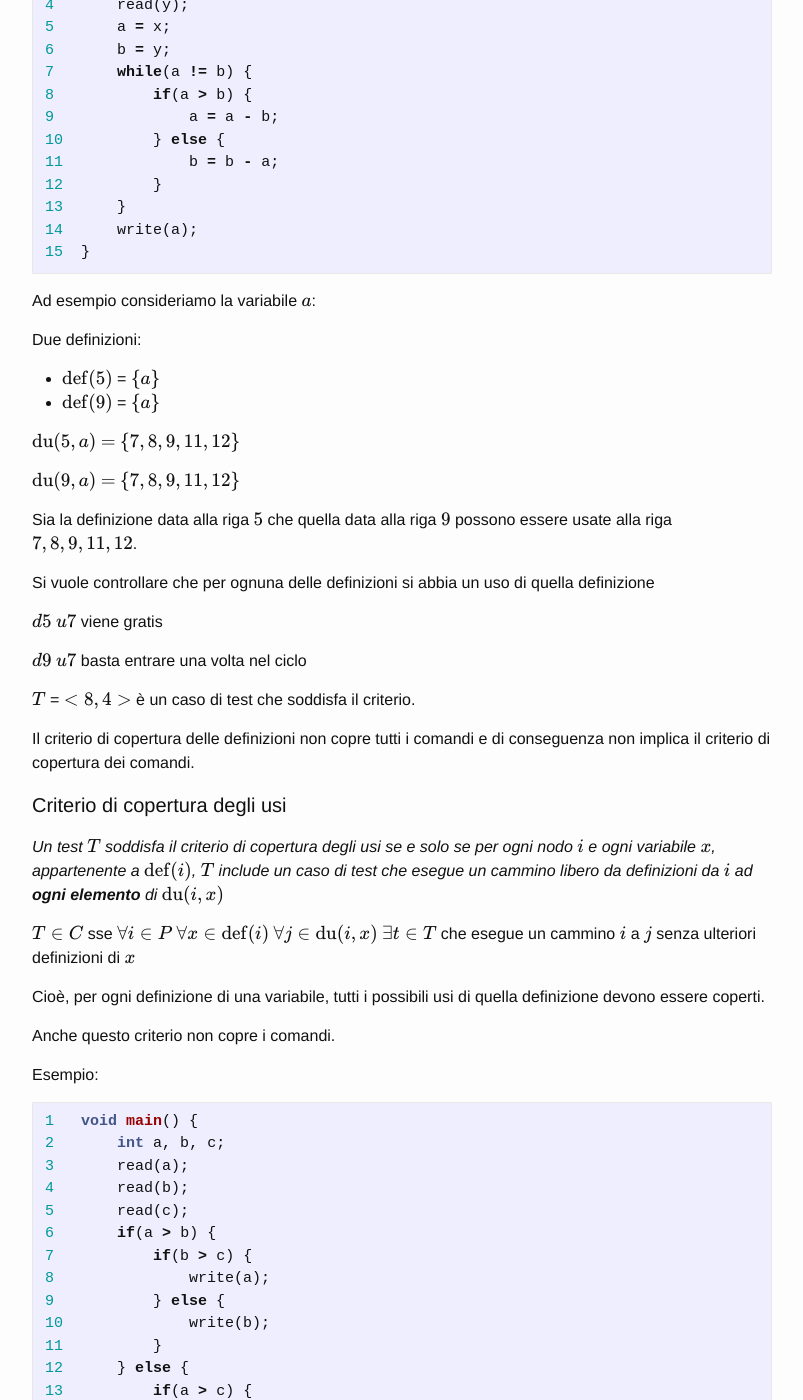
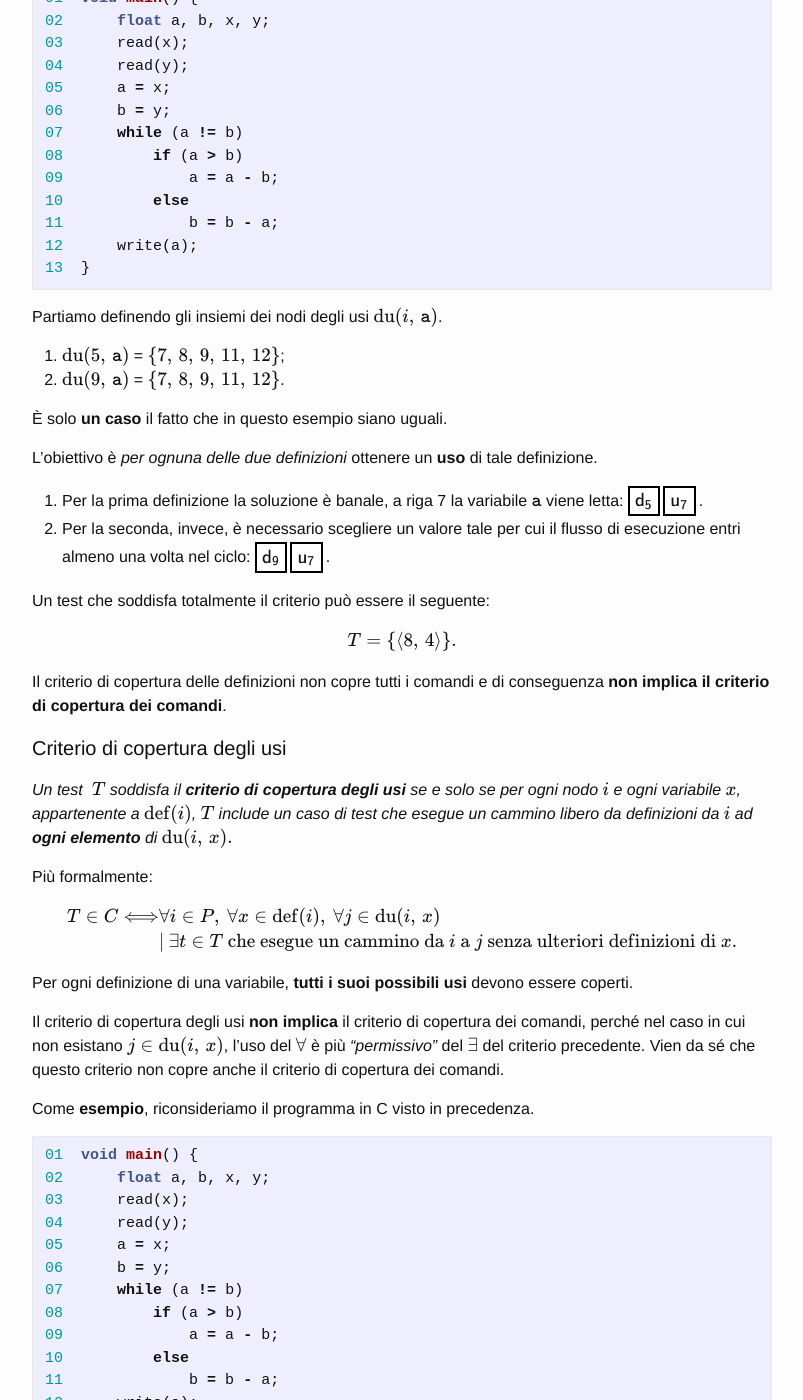
Before and after one commit to MarcoBuster/sweng, a Jekyll site: the page built from _posts/2022-11-23-testing-e-processi-di-review.md, in a window 1280 px wide and 1400 px high, scrolled down 15646 px. Shown: the whole window, without its empty margins (238-1041 px from the left). Built offline with Jekyll 4.4.1, drawn with Linux system fonts in a browser that asks for light colours; formulas are drawn with MathJax 3; the table of contents is made by our own code; some of the changed text lies outside the part shown.

Commit message:
Refactor 'Analisi statica::Criteri di copertura' subsubsection

````diff
--- a/_posts/2022-11-23-testing-e-processi-di-review.md
+++ b/_posts/2022-11-23-testing-e-processi-di-review.md
@@ -172,7 +172,7 @@
 
 #### Criterio di copertura dei comandi
 
-_Un test $$T$$ soddisfa il __criterio di copertura dei comandi__ se e solo se ogni comando eseguibile del programma è eseguito in corrispondenza di almeno un caso di test $$t \in T$$._
+_Un test $$\ T$$ soddisfa il __criterio di copertura dei comandi__ se e solo se ogni comando eseguibile del programma è eseguito in corrispondenza di almeno un caso di test $$t \in T$$._
 
 Consideriamo il seguente programma in pseudocodice.
 
@@ -221,7 +221,7 @@
 
 #### Criterio di copertura delle decisioni
 
-_Un test T soddisfa il **criterio di copertura delle decisioni** se e solo se ogni decisione (effettiva) viene resa sia vera che falsa in corrispondenza di almeno un caso di test $$t \in T$$_.
+_Un test $$\ T$$ soddisfa il **criterio di copertura delle decisioni** se e solo se ogni decisione (effettiva) viene resa sia vera che falsa in corrispondenza di almeno un caso di test $$t \in T$$_.
 
 La metrica è la percentuale delle **decisioni totali possibili** presenti nel codice che sono state rese \\
 **sia vere che false** nel test.
@@ -269,7 +269,7 @@
 
 #### Criterio di copertura delle condizioni
 
-_Un test T soddisfa il __criterio di copertura delle condizioni__ se e solo se ogni singola condizione (effettiva) viene resa sia vera che falsa in corrispondenza di almeno un caso di test t contenuto in T_
+_Un test $$\ T$$ soddisfa il __criterio di copertura delle condizioni__ se e solo se ogni singola condizione (effettiva) viene resa sia vera che falsa in corrispondenza di almeno un caso di test t contenuto in T_
 
 Similmente ai criteri precedenti, la metrica è la percentuale delle __condizioni__ che sono state rese __sia vere che false__ su quelle per cui è possibile farlo.
 
@@ -317,7 +317,7 @@
 
 #### Criterio di copertura delle decisioni e condizioni
 
-_Un test $$T$$ soddisfa il **criterio di copertura delle decisioni e delle condizioni** se e solo se **ogni decisione** vale sia vero che falso e **ogni condizione** che compare nelle decisioni del programma vale sia vero che falso per diversi casi di test $$t \in T$$_.
+_Un test $$\ T$$ soddisfa il **criterio di copertura delle decisioni e delle condizioni** se e solo se **ogni decisione** vale sia vero che falso e **ogni condizione** che compare nelle decisioni del programma vale sia vero che falso per diversi casi di test $$t \in T$$_.
 
 È – intuitivamente – l'**intersezione** del criterio di copertura delle decisioni con il criterio di copertura delle condizioni.
 
@@ -325,7 +325,7 @@
 
 #### Criterio di copertura delle condizioni composte
 
-_Un test $$T$$ soddisfa il **criterio di copertura delle condizioni composte** se e solo se ogni possibile composizione delle condizioni base vale sia vero che falso per diversi casi di $$t \in T$$_
+_Un test $$\ T$$ soddisfa il **criterio di copertura delle condizioni composte** se e solo se ogni possibile composizione delle condizioni base vale sia vero che falso per diversi casi di $$t \in T$$_
 
 Si noti come __questo criterio implichi il precedente__ (criterio di copertura delle decisioni e condizioni).
 
@@ -395,7 +395,7 @@
 
 #### Criterio di copertura dei cammini
 
-_Un test $$T$$ soddisfa il **criterio di copertura dei cammini** se e solo se ogni cammino del grafo di controllo del programma viene percorso per almeno un caso di $$t \in T$$_.
+_Un test $$\ T$$ soddisfa il **criterio di copertura dei cammini** se e solo se ogni cammino del grafo di controllo del programma viene percorso per almeno un caso di $$t \in T$$_.
 
 La metrica è il rapporto tra i __cammini percorsi__ e __quelli effettivamente percorribili__.
 
@@ -689,140 +696,184 @@
 
 possa rappresentare qualsiasi programma.
 
-Rappresentando la sequenza in questo modo è possibile identificare eventuali anomalie anche nel caso di cicli e decisioni.
-
 ## Analisi statica e Testing
 
 Ma cosa c'entra l'**analisi statica** con il **testing**?
 
-L'_analisi statica_ può aiutare a _selezionare i casi di test_ basandosi sulle _sequenze_ _definizione_-_uso_ delle variabili.
+Dall'analisi statica è possibile arrivare per esempio alle seguenti osservazioni:
+- purché si presenti un malfunzionamento dovuto a una anomalia in una _definizione_, deve essere _usato_ il valore che è stato assegnato;
+- un ciclo dovrebbe essere ripetuto (di nuovo) se verrà _usato_ un valore _definito_ alla iterazione precedente.
 
-Per esempio:
+L'analisi statica può quindi aiutare a **selezionare i casi di test** basandosi sulle _sequenze definizione-uso_ delle variabili.
 
-* perché si presenti un malfunzionamento dovuto a una anomalia in una _definizione_, deve essere _usato_ il valore che è stato assegnato
+### Terminologia
 
-* un ciclo dovrebbe essere ripetuto (di nuovo) se verrà _usato_ un valore _definito_ alla iterazione precedente
+Dato un comando $$i$$, si definisce $$\operatorname{def}(i)$$ come l'**insieme delle variabili** definite in $$i$$.
 
-### Definizioni e altri criteri
+Data una variabile $$x$$ e un comando $$i$$, si definisce $$\operatorname{du}(x, \, i)$$ come l'**insieme dei nodi** $$j$$ tali che:
+- $$x \in \operatorname{def}(i)$$: \\
+la variabile $$x$$ è **definita** in $$i$$;
+- $$x$$ è **usata** in $$j$$;
+- **esiste un cammino** da $$i$$ a $$j$$, **libero da definizioni** di $$x$$: \\
+è necessario controllare che $$x$$ non sia stata sovrascritta nei nodi intermedi.
 
-$$\operatorname{def}(i)$$ è l'insieme delle variabili che sono definite in $$i$$
-
-$$\operatorname{du}(i, x)$$ è l'insieme dei nodi j tali che:
-
-* $$x$$ $$\in \operatorname{def}(i)$$
-
-* $$x$$ usato in $$j$$
-
-* esiste un cammino da $$i$$ a $$j$$, libero da definizione di $$x$$
+### Criteri di copertura
 
 #### Criterio di copertura delle definizioni
 
-_Un test $$T$$ soddisfa il criterio di copertura delle definizioni se e solo se per ogni nodo $$i$$ e ogni variabile $$x$$, appartenente a $$\operatorname{def}(i)$$, $$T$$ include un caso di test che esegue un cammino libero da definizioni da $$i$$ ad almeno uno degli elementi di $$\operatorname{du}(i, x)$$_
+_Un test $$\ T$$ soddisfa il **criterio di copertura delle definizioni** se e solo se per ogni nodo $$i$$ e ogni variabile $$x \in \operatorname{def}(i)$$, $$T$$ include un caso di test che esegue un cammino libero da definizioni da $$i$$ ad almeno uno degli elementi di $$\operatorname{du}(i, x).$$_
 
-$$T \in C$$ sse $$ \forall i \in P$$ $$\forall x \in \operatorname{def}(i)$$ $$\exists j \in \operatorname{du}(i, x)$$ $$\exists t \in T$$ che esegue un cammino $$i$$ a $$j$$ senza ulteriori definizioni di $$x$$
+Più formalmente:
 
-Esempio:
+$$
+\begin{align*}
+T \in C \Longleftrightarrow& \forall i \in P, \  \forall x \in \operatorname{def}(i), \ \exists j \in \operatorname{du}(i, \, x) \\
+&| \: \exists t \in T \ \text{che esegue un cammino da $i$ a $j$ senza ulteriori definizioni di $x$}.
+\end{align*}
+$$
+
+Riconsideriamo l'__esempio__ già visto in precendenza, considerando la variabile $$\texttt{a}$$.
 
 ```c
-1   void main() {
-2       float a, b, x, y;
-3       read(x);
-4       read(y);
-5       a = x;
-6       b = y;
-7       while(a != b) {
-8           if(a > b) {
-9               a = a - b;
-10          } else {
+01  void main() {
+02      float a, b, x, y;
+03      read(x);
+04      read(y);
+05      a = x;
+06      b = y;
+07      while (a != b)
+08          if (a > b)
+09              a = a - b;
+10          else
 11              b = b - a;
-12          }
-13      }
-14      write(a);
-15  }
+12      write(a);
+13  }
 ```
 
-Ad esempio consideriamo la variabile $$a$$:
+Partiamo definendo gli insiemi dei nodi degli usi $$\operatorname{du}(i, \, \mathtt a)$$.
+1. $$\operatorname{du}(5, \, \mathtt a)$$ = $$\{7, \, 8, \, 9, \, 11, \, 12\}$$;
+2. $$\operatorname{du}(9, \, \mathtt a)$$ = $$\{7, \, 8, \, 9, \, 11, \, 12\}$$.
 
-Due definizioni:
-* $$\operatorname{def}(5)$$ = $$\{a\}$$
-* $$\operatorname{def}(9)$$ = $$\{a\}$$
+È solo **un caso** il fatto che in questo esempio siano uguali.
 
-$$\operatorname{du}(5, a)$$ $$=$$ $$\{7, 8, 9, 11, 12\}$$
+L'obiettivo è _per ognuna delle due definizioni_ ottenere un __uso__ di tale definizione.
 
-$$\operatorname{du}(9, a)$$ $$=$$ $$\{7, 8, 9, 11, 12\}$$
+1. Per la prima definizione la soluzione è banale, a riga 7 la variabile $$\mathtt a$$ viene letta:
+$$\D{5}\U{7}$$.
+2. Per la seconda, invece, è necessario scegliere un valore tale per cui il flusso di esecuzione entri almeno una volta nel ciclo:
+$$\D{9}\U{7}$$.
 
-Sia la definizione data alla riga $$5$$ che quella data alla riga $$9$$ possono essere usate alla riga $$7, 8, 9, 11, 12$$.
+Un test che soddisfa totalmente il criterio può essere il seguente:
 
-Si vuole controllare che per ognuna delle definizioni si abbia un uso di quella definizione
+$$
+T = \{ \langle 8, \, 4 \rangle \}.
+$$
 
-$$d5$$ $$u7$$ viene gratis
-
-$$d9$$ $$u7$$ basta entrare una volta nel ciclo
-
-$$T$$ = $${ <8, 4> }$$ è un caso di test che soddisfa il criterio.
-
-Il criterio di copertura delle definizioni non copre tutti i comandi e di conseguenza non implica il criterio di copertura dei comandi.
+Il criterio di copertura delle definizioni non copre tutti i comandi e di conseguenza **non implica il criterio di copertura dei comandi**.
 
 #### Criterio di copertura degli usi
 
-_Un test $$T$$ soddisfa il criterio di copertura degli usi se e solo se per ogni nodo $$i$$ e ogni variabile $$x$$, appartenente a $$\operatorname{def}(i)$$, $$T$$ include un caso di test che esegue un cammino libero da definizioni da $$i$$ ad **ogni elemento** di $$\operatorname{du}(i, x)$$_
+_Un test $$\ T$$ soddisfa il **criterio di copertura degli usi** se e solo se per ogni nodo $$i$$ e ogni variabile $$x$$, appartenente a $$\operatorname{def}(i)$$, $$T$$ include un caso di test che esegue un cammino libero da definizioni da $$i$$ ad \\
+**ogni elemento** di $$\operatorname{du}(i, \, x).$$_
 
-$$T \in C$$ sse $$ \forall i \in P$$ $$\forall x \in \operatorname{def}(i)$$ $$\forall j \in \operatorname{du}(i, x)$$ $$\exists t \in T$$ che esegue un cammino $$i$$ a $$j$$ senza ulteriori definizioni di $$x$$
+Più formalmente:
 
-Cioè, per ogni definizione di una variabile, tutti i possibili usi di quella definizione devono essere coperti.
+$$
+\begin{align*}
+T \in C \Longleftrightarrow& \forall i \in P, \  \forall x \in \operatorname{def}(i), \ \forall j \in \operatorname{du}(i, \, x) \\
+&| \: \exists t \in T \ \text{che esegue un cammino da $i$ a $j$ senza ulteriori definizioni di $x$}.
+\end{align*}
+$$
 
-Anche questo criterio non copre i comandi.
+Per ogni definizione di una variabile, **tutti i suoi possibili usi** devono essere coperti.
 
-Esempio:
+Il criterio di copertura degli usi **non implica** il criterio di copertura dei comandi, perché nel caso in cui non esistano $$j \in \operatorname{du}(i, \, x)$$, l'uso del $$\forall$$ è più _"permissivo"_ del $$\exists$$ del criterio precedente.
+Vien da sé che questo criterio non copre anche il criterio di copertura dei comandi.
+
+Come **esempio**, riconsideriamo il programma in C visto in precedenza.
 
 ```c
-1   void main() {
-2       int a, b, c;
-3       read(a);
-4       read(b);
-5       read(c);
-6       if(a > b) {
-7           if(b > c) {
-8               write(a);
-9           } else {
-10              write(b);
-11          }
-12      } else {
-13          if(a > c) {
-14              write(a);
-15          } else {
-16              write(c);
-17          }
-18      }
-19  }
+01  void main() {
+02      float a, b, x, y;
+03      read(x);
+04      read(y);
+05      a = x;
+06      b = y;
+07      while (a != b)
+08          if (a > b)
+09              a = a - b;
+10          else
+11              b = b - a;
+12      write(a);
+13  }
 ```
 
-Consideriamo la variabile $$a$$:
+Riconsideriamo la variabile $$\mathtt a$$ e i relativi insieme dei nodi degli usi.
 
-$$\operatorname{du}(5, a)$$ = $$\{7, 8, 9, 11, 12\}$$ e $$\operatorname{du}(9, a)$$ = $$\{7, 8, 9, 11, 12\}$$
+1. $$\operatorname{du}(5, \, \mathtt a)$$ = $$\{7, \, 8, \, 9, \, 11, \, 12\}$$;
+2. $$\operatorname{du}(9, \, \mathtt a)$$ = $$\{7, \, 8, \, 9, \, 11, \, 12\}$$.
 
-$$d5$$ $$u7$$ $$u8$$ $$u11$$ $$u7$$ $$u12$$
+Per ogni definizione occorre coprire __tutti gli usi__.
 
-...$$d5$$ $$u7$$ $$u8$$ $$u9$$...
+<style>
+  #criterio-usi-tabella {
+    text-align: center;
+  }
+  #criterio-usi-tabella p {
+    margin-bottom: 0;
+  }
+</style>
 
-...$$d9$$ $$u7$$ $$u8$$ $$u9$$...
+<table id="criterio-usi-tabella" style="text-align: center;">
+<tr>
+  <th style="width: 50%" markdown="1">
+    $$\operatorname{du}(5, \, \mathtt a)$$
+  </th>
+  <th markdown="1">$$\operatorname{du}(9, \, \mathtt a)$$</th>
+</tr>
+<tr>
+  <td markdown="1">$$\D{5}\UG{7}\UG{8}\UG{11}\U{7}\UG{12}$$
+  </td>
+  <td markdown="1">$$\dots \, \D{9} \UG7 \UG8 \UG9 \dots$$
+  </td>
+</tr>
+<tr>
+  <td markdown="1">$$\dots \, \D5 \U7 \U8 \UG9 \dots$$
+  </td>
+  <td markdown="1">$$\dots \, \D9 \U7 \U8 \UG{12} \dots$$
+  </td>
+</tr>
+<tr>
+  <td></td>
+  <td markdown="1">$$\dots \, \D9 \U7 \U8 \UG{11} \dots$$
+  </td>
+</tr>
+</table>
 
-...$$d9$$ $$u7$$ $$u8$$ $$u12$$...
+Un test che soddisfa totalmente il criterio può essere il seguente:
 
-...$$d9$$ $$u7$$ $$u8$$ $$u11$$...
+$$
+T = \{ \langle 4, \,  8 \rangle, \, \langle 12, \, 8 \rangle, \, \langle 12, \, 4 \rangle \}.
+$$
 
-almeno due iterazioni ad esempio:
-
-$$T$$ = $${ <4, 8>, <12, 8>, <12, 4> }$$
+Uno spunto di discussione proposto dal professore è se è meglio __minimizzare__ i __casi di test__ o le __iterazioni per caso__.
+Opinione diffusa è preferire **minimizzare le iterazioni** in modo da poter rilevare con più precisione gli errori, riducendo il numero di istruzioni.
+In alcune situazioni però aumentare il numero di iterazioni può diminuire il tempo di esecuzione totale dei test.
 
 #### Criterio di copertura dei cammini DU
 
 Esistono diversi cammini che soddisfano il criterio precedente.
-Questo criterio richiede che siano selezionati tutti.
+Questo criterio richiede che siano selezionati _tutti_.
 
-$$T \in C$$ sse $$ \forall i \in P$$ $$\forall x \in \operatorname{def}(i)$$ $$\forall j \in \operatorname{du}(i, x)$$ per ogni cammino da $$i$$ a $$j$$ senza ulteriori definizioni di $$x$$, esiste un caso di test in $$T$$ che esegue quel cammino.
+$$
+\begin{align*}
+T \in C \Longleftrightarrow& \forall i \in P, \  \forall x \in \operatorname{def}(i), \ \forall j \in \operatorname{du}(i, \, x), \\
+&\forall \text{cammino da $i$ a $j$ senza ulteriori definizioni di $x$} \\
+&| \: \exists t \in T \ \text{che lo esegue}.
+\end{align*}
+$$
 
-Criterio **utile da ipotizzar**e, ma **impraticabile**.
+Questo criterio può essere **utile da ipotizzare**, ma è considerato **impraticabile** (_"sopra la barra rossa"_).
 
 #### Beebugging
 
````
Also changed, not shown: other parts of _posts/2022-11-23-testing-e-processi-di-review.md (+7 -0 lines).
